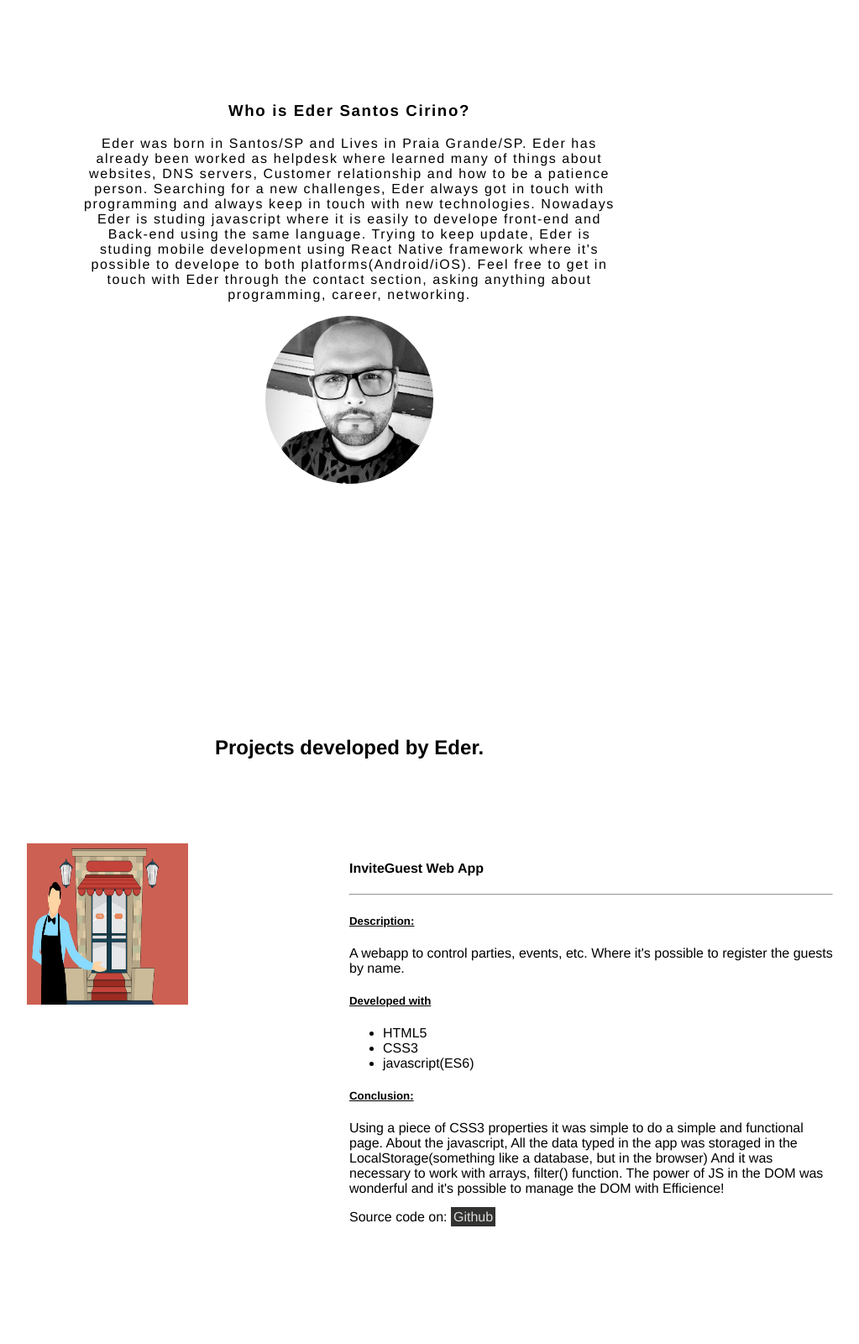
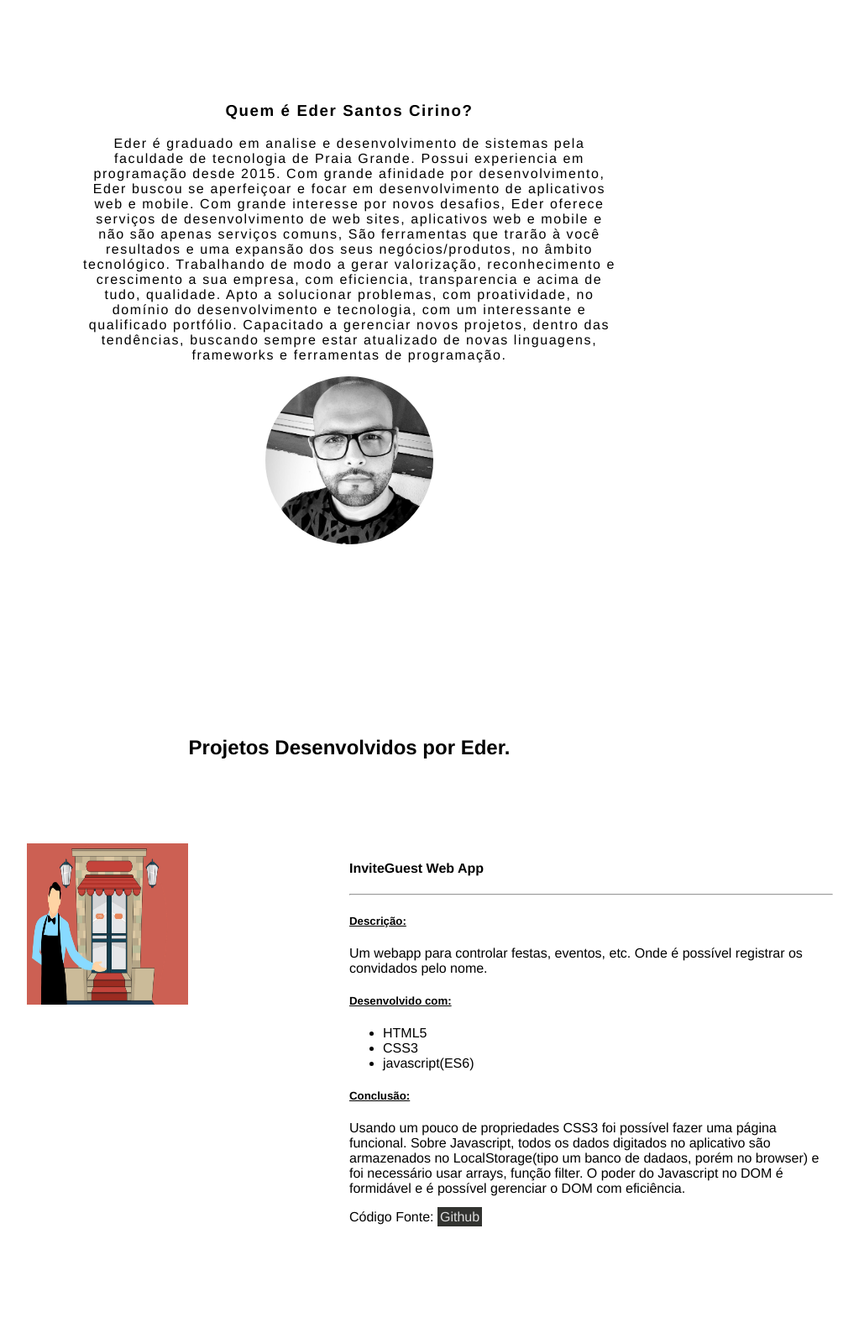
Before and after one commit to EderCirino/portfolio, a plain HTML site: page index.html in a window 1280 px wide. Shown: the part 800-2400 px from the top of the page at 84% size, without its empty margins (224-1247 px from the left). Drawn offline with Linux system fonts and the light colour scheme.

Commit message:
Updating site

```diff
--- a/index.html
+++ b/index.html
@@ -17,9 +17,9 @@
       <ul class="topMenu">
         <li></li>
         <li onclick="collapseMenu();"><a href="#">Home</a></li>
-        <li onclick="collapseMenu();"><a href="#whoami">Who am I?</a></li>
-        <li onclick="collapseMenu();"><a href="#projects">Portfolio</a></li>
-        <li onclick="collapseMenu();"><a href="#contact">Contact</a></li>
+        <li onclick="collapseMenu();"><a href="#whoami">Quem é Eder?</a></li>
+        <li onclick="collapseMenu();"><a href="#projects">Portfólio</a></li>
+        <li onclick="collapseMenu();"><a href="#contact">Contato</a></li>
       </ul>
 
     </div>
@@ -33,18 +33,23 @@
 </div>
 
 <div id="whoami" class="centralize">
-  <h3>Who is Eder Santos Cirino?</h3>
-  <p>Eder was born in Santos/SP and Lives in Praia Grande/SP.
-    Eder has already been worked as helpdesk where learned many of things about
-    websites, DNS servers, Customer relationship and how to be a patience person.
-    Searching for a new challenges, Eder always got in touch with programming
-    and always keep in touch with new technologies. Nowadays Eder is studing
-    javascript where it is easily to develope front-end and Back-end using the same
-    language. Trying to keep update, Eder is studing mobile development using
-    React Native framework where it's possible to develope to both
-    platforms(Android/iOS).
-    Feel free to get in touch with Eder through the contact section,
-    asking anything about programming, career, networking.
+  <h3>Quem é Eder Santos Cirino?</h3>
+  <p>Eder é graduado em analise e desenvolvimento de sistemas pela faculdade de
+    tecnologia de Praia Grande. Possui experiencia em programação desde 2015.
+    Com grande afinidade por desenvolvimento, Eder buscou se aperfeiçoar e focar
+    em desenvolvimento de aplicativos web e mobile.
+
+    Com grande interesse por novos desafios, Eder oferece serviços de desenvolvimento
+    de web sites, aplicativos web e mobile e não são apenas serviços comuns, São
+    ferramentas que trarão à você resultados e uma expansão dos seus negócios/produtos,
+    no âmbito tecnológico.
+
+    Trabalhando de modo a gerar valorização, reconhecimento e crescimento a sua empresa,
+    com eficiencia, transparencia e acima de tudo, qualidade. Apto a solucionar problemas,
+    com proatividade, no domínio do desenvolvimento e tecnologia, com um interessante e
+    qualificado portfólio.
+    Capacitado a gerenciar novos projetos, dentro das tendências, buscando sempre estar
+    atualizado de novas linguagens, frameworks e ferramentas de programação.
   </p>
 
   <img id="whoamiImg" src="./img/whoami.jpg" alt="eder santos cirino">
@@ -52,7 +57,7 @@
 </div>
 
 <div id="projects" class="centralize">
-  <h2>Projects developed by Eder.</h2>
+  <h2>Projetos Desenvolvidos por Eder.</h2>
 </div>
 
  <div class="section2">
@@ -64,26 +69,26 @@
     <div class="projectDescription">
       <h4>InviteGuest Web App</h4>
       <hr>
-      <h5><u>Description:</u></h5>
+      <h5><u>Descrição:</u></h5>
       <p>
-        A webapp to control parties, events, etc. Where it's possible to
-        register the guests by name.
+        Um webapp para controlar festas, eventos, etc. Onde é possível registrar
+        os convidados pelo nome.
       </p>
-      <h5><u>Developed with</u></h5>
+      <h5><u>Desenvolvido com:</u></h5>
       <ul>
         <li>HTML5</li>
         <li>CSS3</li>
         <li>javascript(ES6)</li>
       </ul>
-      <h5><u>Conclusion:</u></h5>
+      <h5><u>Conclusão:</u></h5>
       <p>
-        Using a piece of CSS3 properties it was simple to do a simple and functional page.
-        About the javascript, All the data typed in the app was storaged in the
-        LocalStorage(something like a database, but in the browser) And it was
-        necessary to work with arrays, filter() function. The power of JS in
-        the DOM was wonderful and it's possible to manage the DOM with Efficience!
+        Usando um pouco de propriedades CSS3 foi possível fazer uma página funcional.
+        Sobre Javascript, todos os dados digitados no aplicativo são armazenados
+        no LocalStorage(tipo um banco de dadaos, porém no browser) e foi necessário
+        usar arrays, função filter. O poder do Javascript no DOM é formidável e é
+        possível gerenciar o DOM com eficiência.
       </p>
-      <p> Source code on:
+      <p> Código Fonte:
         <a target="_blank" href="https://github.com/edercirino/inviteguest">Github</a>
       </p>
     </div>
@@ -95,26 +100,26 @@
   </div>
 
   <div class="projectDescription">
-    <h4>Eder's Portfolio website</h4>
+    <h4>Portfólio Eder</h4>
     <hr>
-    <h5><u>Description:</u></h5>
+    <h5><u>Descrição:</u></h5>
     <p>
-      This website you are acessing was made to tell a little bit of Eder and
-      show the projects developed by him.
+      Um website para contar um pouco sobre Eder e mostrar os projetos Desenvolvidos
+      por ele.
     </p>
-    <h5><u>Developed with:</u></h5>
+    <h5><u>Desenvolvido com:</u></h5>
     <ul>
       <li>HTML5</li>
       <li>CSS3</li>
       <li>Javascript</li>
     </ul>
-    <h5><u>Conclusion</u></h5>
+    <h5><u>Conclusão:</u></h5>
     <p>
-      Every developer needs to show his work and projects and another way to
-      show it is developing a website without any framework or libraries.
+      Todo desenvolvedor precisa mostrar seu trabalho e projetos de algum jeito.
+      O melhor jeito é mostrar através de um website próprio, feito na mão.
     </p>
     <p>
-      Source code on:
+      Código Fonte:
       <a target="_blank" href="https://github.com/edercirino/portfolio">Github</a>
     </p>
   </div>
@@ -127,31 +132,32 @@
   </div>
 
     <div class="projectDescription">
-      <h4>BMI Calculator - Mobile App</h4>
+      <h4>Calculadora IMC - App Mobile</h4>
       <hr>
-      <h5><u>Description:</u></h5>
+      <h5><u>Descrição:</u></h5>
       <p>
         A mobile app to calculate the BMI.
+        Uma aplivativo mobile que calcula o índice de Massa Corpórea.
       </p>
-      <h5><u>Developed with</u></h5>
+      <h5><u>Desenvolvido com:</u></h5>
       <ul>
         <li>React Native</li>
         <li>Expo</li>
       </ul>
-      <h5><u>Conclusion:</u></h5>
+      <h5><u>Conclusão:</u></h5>
       <p>
-        This was the first contact with mobile developing and it was awesome!
-        The level of dificult is "Easy" Because it did not need a database to
-        persist the results or persist the values in a especific file.
+        Esse foi o primeiro contato com desenvolvimento mobile e foi incrível!
+        Esse é um modo de desenvolvimento mobile  capaz de criar aplicativos de
+        todos os portes.
       </p>
-      <p> Source code on:
+      <p> Código Fonte:
         <a target="_blank" href="https://github.com/edercirino/bmicalculator">Github</a>
       </p>
     </div>
   </div>
 
 <div id="contact" class="centralize">
-  <h2><u>You can talk to Eder through:</u></h2>
+  <h2><u>Você pode falar com Eder Através:</u></h2>
 
   <div class="contactEmail">
     <h4><u>Email:</u></h4>
@@ -159,13 +165,13 @@
   </div>
 
   <div class="contactSocialMedia">
-    <h4><u>Social Media:</u></h4>
+    <h4><u>Redes Sociais:</u></h4>
     <a target="_blank" href="https://www.linkedin.com/in/edercirino/">Linkedin</a>
   </div>
 </div>
 
 <div class="centralize">
-  <p>Thanks for your visit, come back more times. See you ;)</p>
+  <p>Obrigado pela visita!</p>
 </div>
 
 <footer>
```
